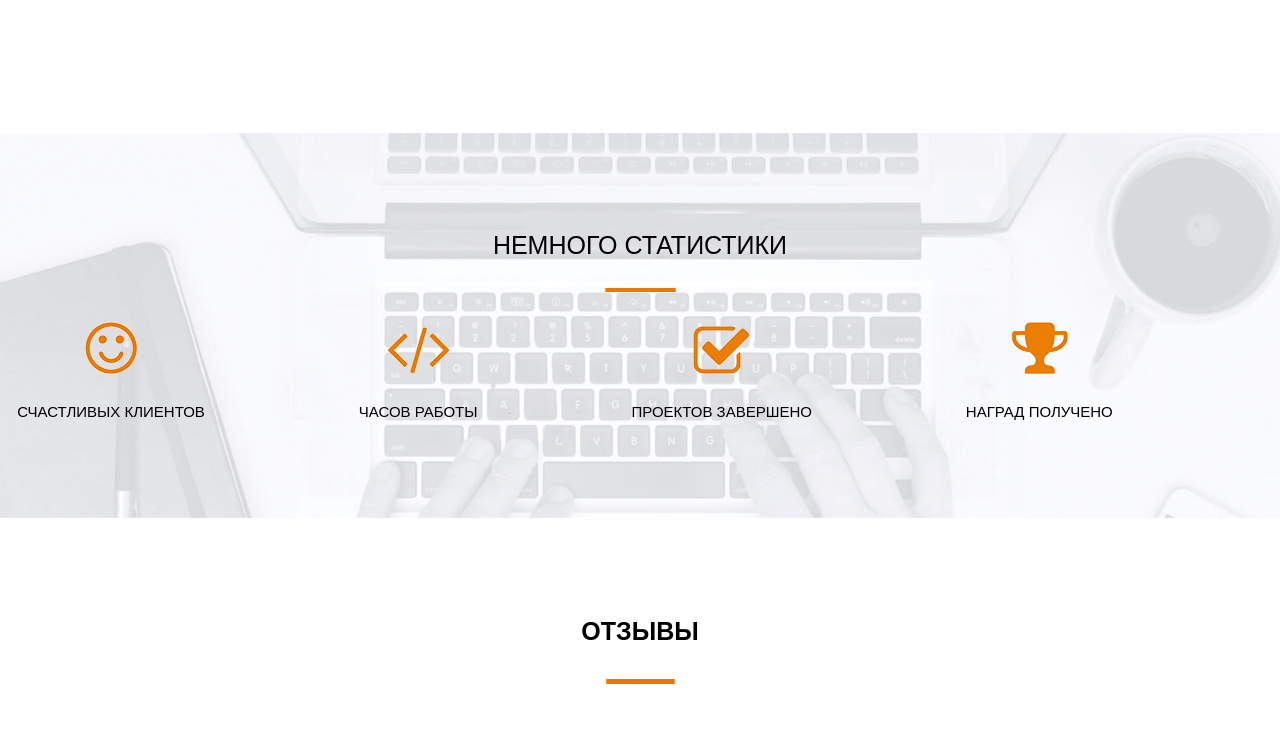
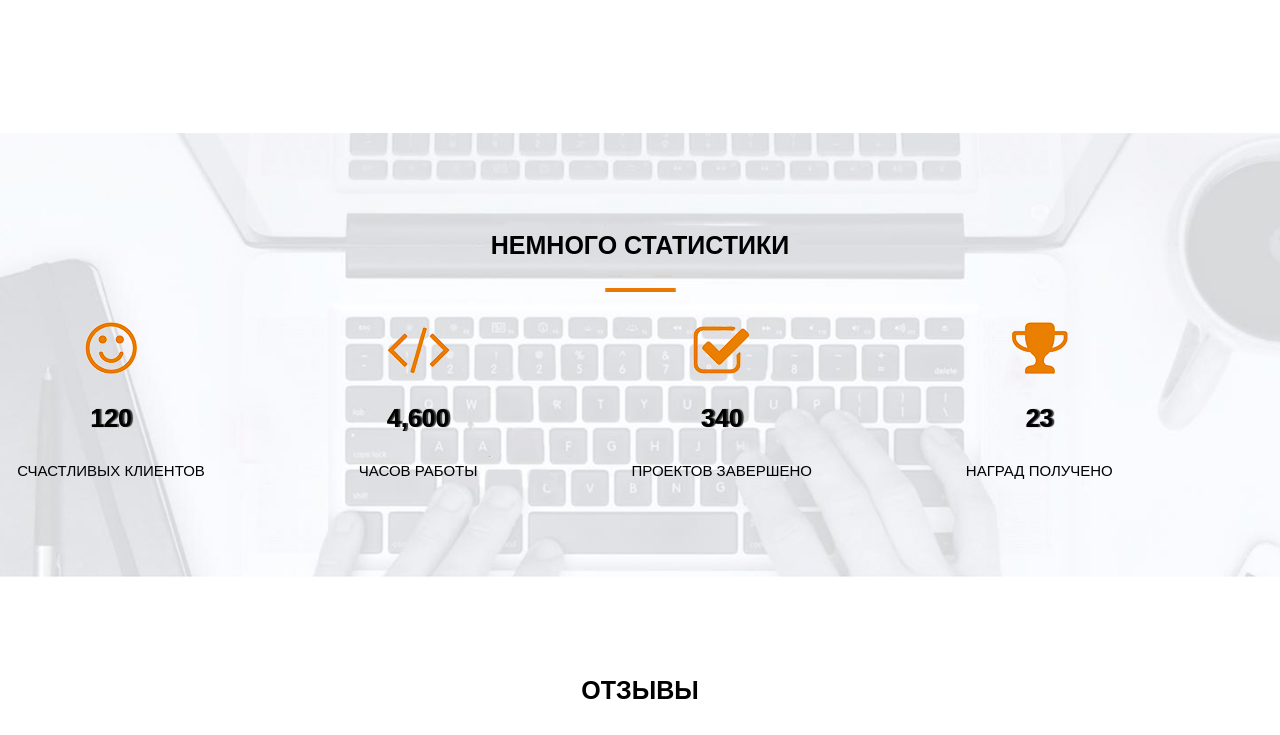
Before and after one commit to Wycctrujjla109121/Wycctrujjla109121.github.io, a plain HTML site: page src/index.html in a window 1280 px wide. Shown: the part 3980-4715 px from the top of the page. Drawn offline with Linux system fonts and the light colour scheme.

Commit message:
Подправил разные косяки по css

```diff
--- a/src/css/style.css
+++ b/src/css/style.css
@@ -251,6 +251,7 @@ nav{
 .statictics_container h2{
     text-transform: uppercase;
     font-size: 25px;
+    font-weight: bold;
     padding-top: 100px;
     margin-bottom: 30px;
 }
@@ -304,6 +305,8 @@ nav{
     margin-bottom: 90px;
 }
 
+
+
 .contacts{
     background: url(../img/ReviewsFon1.png)center/cover no-repeat;
     text-align: center;
@@ -330,6 +333,17 @@ nav{
     display: inline-block;
     margin-right: 100px;
     margin-bottom: 40px;
+    vertical-align: top;
+}
+
+.statictics_container p input{
+    font-size: 25px;
+    text-align: center;
+    font-weight: bold;
+    width: 100px;
+    background-color: transparent;
+    margin-bottom: 30px;
+    text-shadow: 2px 0px 1px #333
 }
 
 .contacts_container img{
--- a/src/index.html
+++ b/src/index.html
@@ -167,11 +167,17 @@
                 <li>
                     <img src="../src/img/SmileImg.png" alt="">
                     <p>
+                        <input type="text" value="120">
+                    </p>
+                    <p>
                         Счастливых клиентов
                     </p>
                 </li>
                 <li>
                     <img src="../src/img/SkobmaImg.png" alt="">
+                    <p>
+                        <input type="text" value="4,600">
+                    </p>
                     <p>
                         Часов работы
                     </p>
@@ -179,12 +185,17 @@
                 <li>
                     <img src="../src/img/Galochkaimg.png" alt="">
                     <p>
+                        <input type="text" value="340">
+                    </p>
+                    <p>
                         Проектов завершено
                     </p>
                 </li>
                 <li>
                     <img src="../src/img/KubokImg.png" alt="">
-
+                    <p>
+                        <input type="text" value="23">
+                    </p>
                     <p>
                         Наград получено
                     </p>
```
